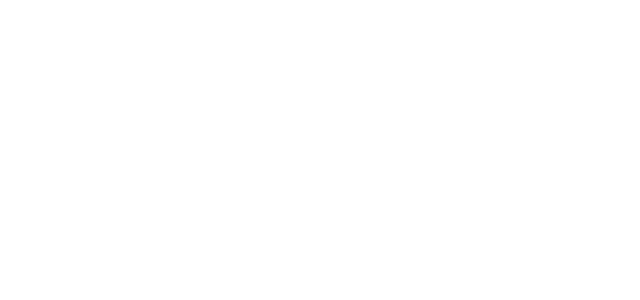
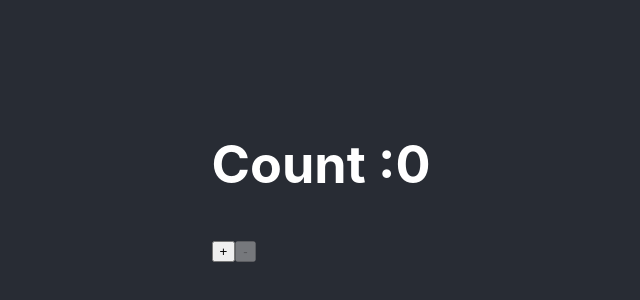
Before and after one commit to esamohammad/React-Course, a React (Create React App) app: page / in a window 1280 px wide. Shown: the part 220-520 px from the top of the page, without its empty margins (319-959 px from the left). Built offline with nearby package versions, Linux system fonts and the light colour scheme.

Commit message:
state setState and event handeler

```diff
--- a/src/App.js
+++ b/src/App.js
@@ -1,15 +1,14 @@
-import './App.css';
+import React from 'react';
+import './App.css'
+import State from './State/State';
 
 
-function App() {
-
+const App = () => {
   return (
-    <div className="App">
-
-      {/* https://react-bootstrap.github.io/components/alerts/ */}
-      {/* React Bootstrup Directlly --- link  */}
+    <div className='App-header'>
+     <State></State>
     </div>
   );
-}
+};
 
 export default App;
--- /dev/null
+++ b/src/State/State.js
@@ -0,0 +1,42 @@
+import React, { Component } from 'react'
+
+export default class State extends Component {
+
+    //constructor
+    constructor(props) {
+        super(props)
+
+        this.state = {
+            count: 0
+        }
+    }
+    //increment function
+    handleIncrement = () => {
+        // console.log('clicked')
+        this.setState({
+            count: this.state.count + 1
+        })
+    }
+
+
+    //decrement function
+    handleDecrement = () => {
+        // console.log('clicked')
+        this.setState({
+            count: this.state.count - 1
+        })
+    }
+
+
+
+    render() {
+        const { count } = this.state;
+        return (
+            <div>
+                <h1>Count :{count}</h1>
+                <button onClick={this.handleIncrement} >+</button>
+                <button onClick={this.handleDecrement} disabled={count === 0 ? true : false} >-</button>
+            </div>
+        )
+    }
+}
--- a/src/index.js
+++ b/src/index.js
@@ -11,7 +11,5 @@
   </React.StrictMode>
 );
 
-// If you want to start measuring performance in your app, pass a function
-// to log results (for example: reportWebVitals(console.log))
-// or send to an analytics endpoint. Learn more: https://bit.ly/CRA-vitals
+
 reportWebVitals();
```
